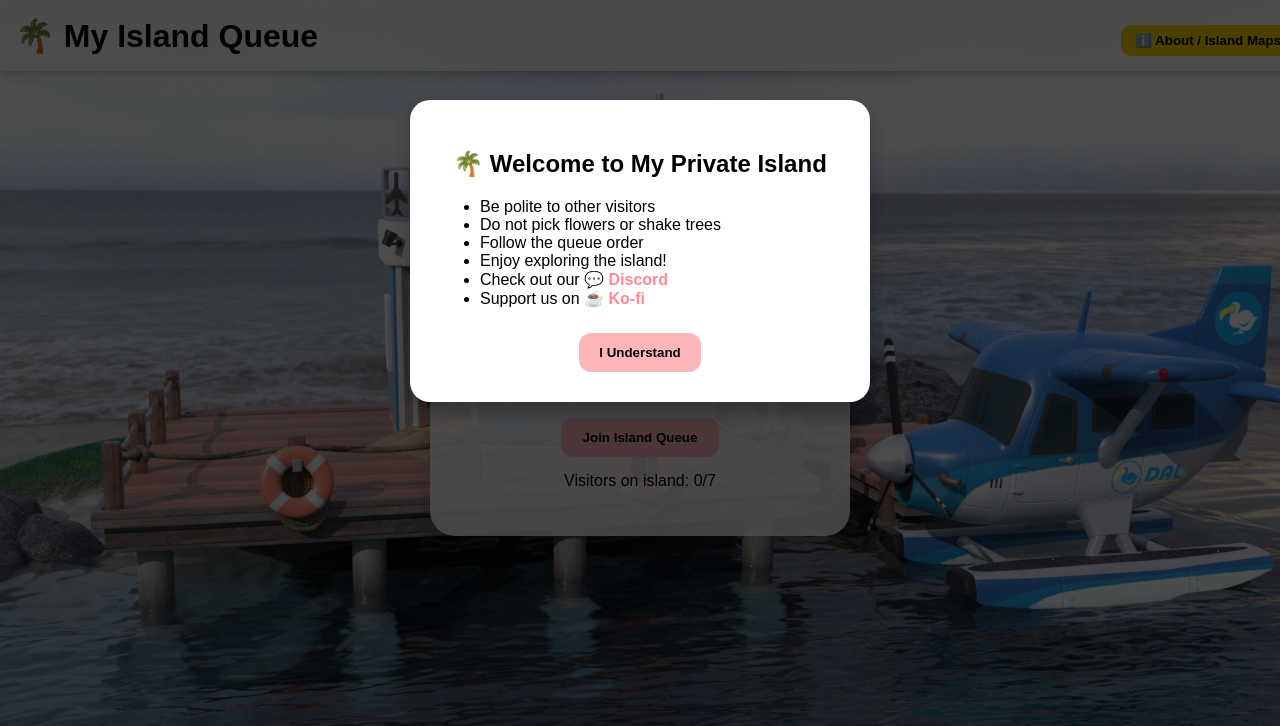
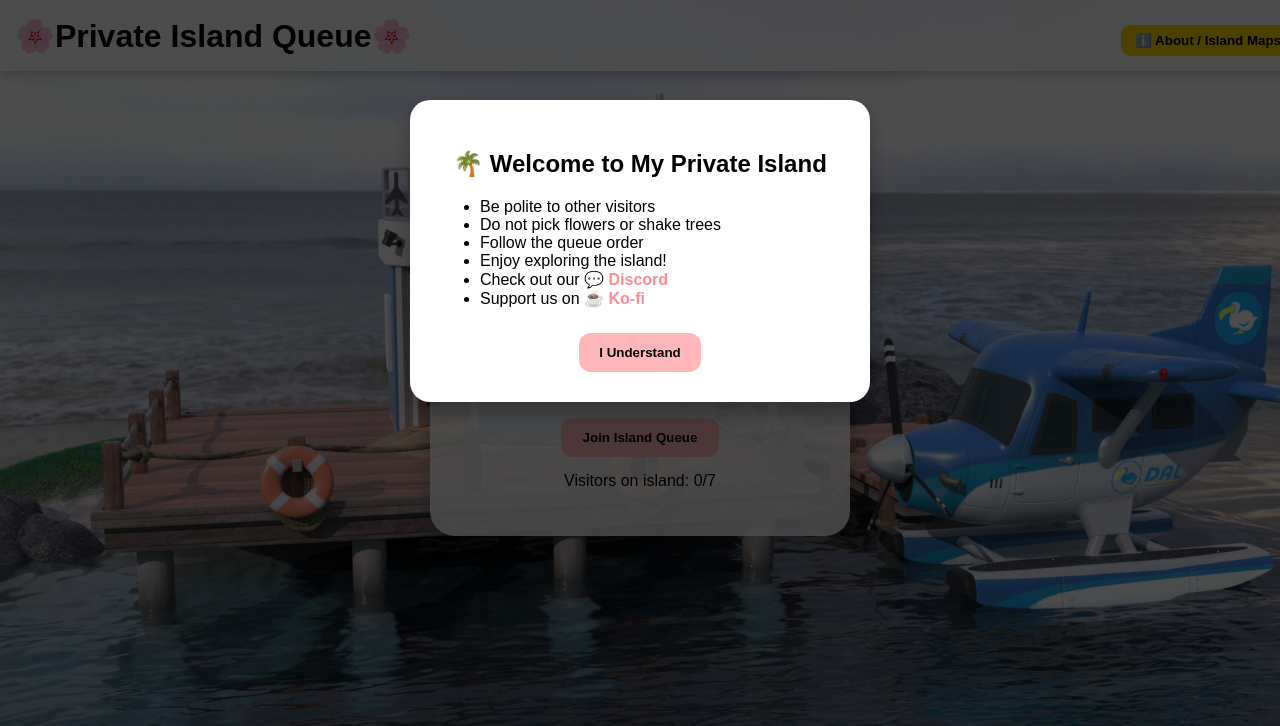
Before and after one commit to leboredbunny/dodo-queue, a website: page public/index.html in a window 1280 px wide. Shown: the top 726 px of the page. Drawn offline with nearby package versions, Linux system fonts and the light colour scheme; no server answers; a web font is replaced by a local one.

Commit message:
Update index.html

```diff
--- a/public/index.html
+++ b/public/index.html
@@ -113,7 +113,7 @@ footer img{width:24px; height:24px;}
 <body>
 
 <header>
-  <h1>🌴 My Island Queue</h1>
+  <h1>🌸Private Island Queue🌸</h1>
   <button onclick="openAbout()">ℹ️ About / Island Maps</button>
 </header>
 
@@ -245,4 +245,5 @@ document.getElementById("leaveBtn").onclick = ()=>{
 };
 </script>
 </body>
+
 </html>
```
